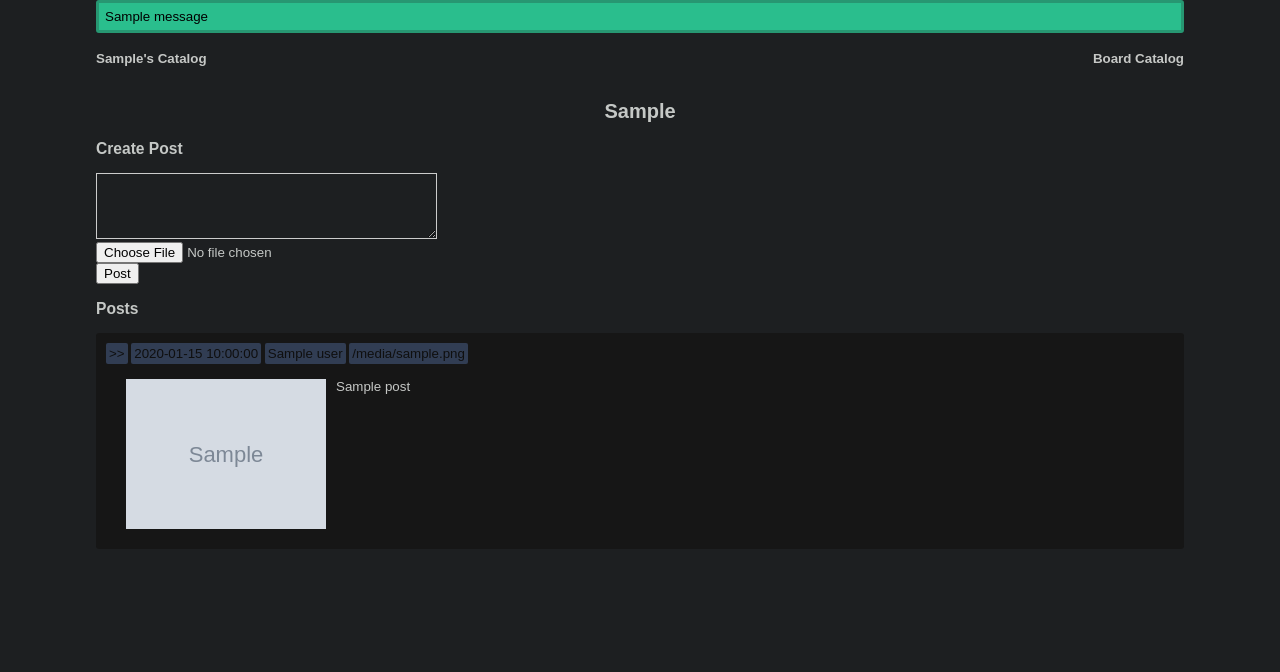
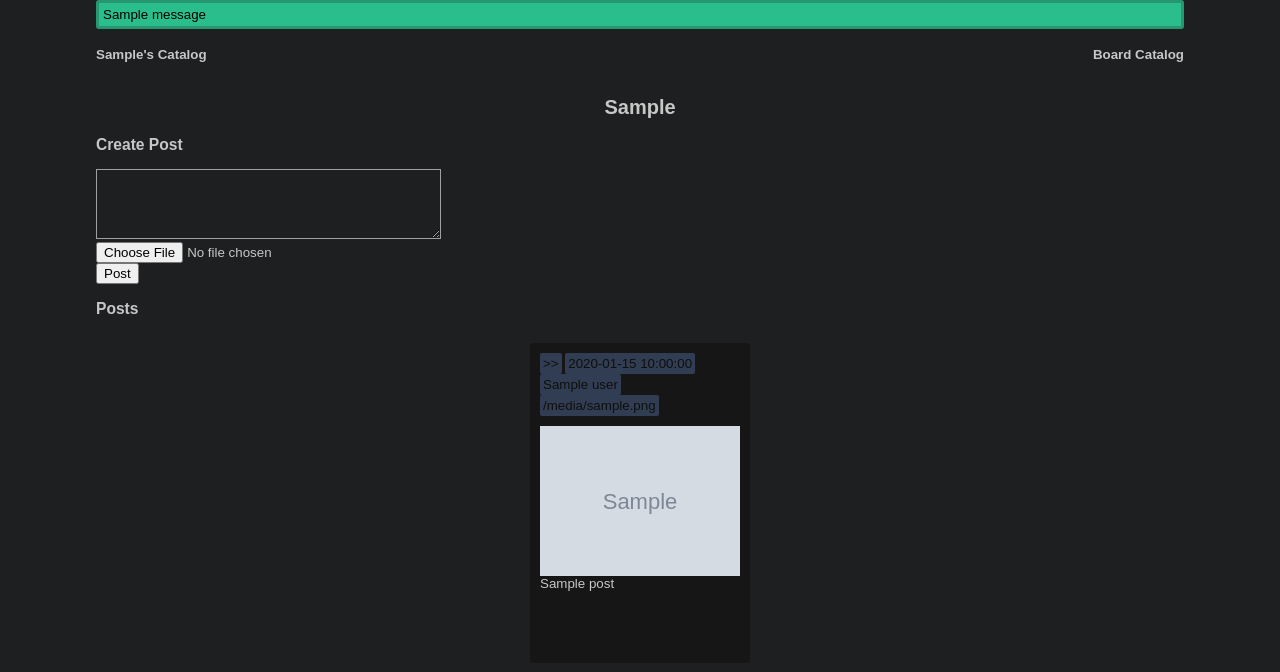
Before and after one commit to baronrustamov/Lamendo, a Flask app: template app/templates/board.html in a window 1280 px wide. Shown: the top 672 px of the page. Run offline with Flask 2, Linux system fonts and the light colour scheme; the template is opened without the code that fills it: most values are stand-ins (such as "Sample title", 1, 10 or a date in 2020); grey boxes marked "Sample" are stand-in pictures; one stand-in notice (Sample message) is shown; parts of the project's set-up code (start-up, migrations or seed data) failed here and were passed over; some libraries are stand-ins or nearby versions.

Commit message:
fix: modal resize, flash, catalog layout, img post upload

```diff
--- a/app/main.py
+++ b/app/main.py
@@ -43,6 +43,11 @@
 csrf = CSRFProtect(app)
 
 eastern = pytz.timezone('US/Eastern')
+
+
+@app.errorhandler(Exception)
+def all_exception_handler(error):
+   return 'Internal Server Error', 500
 
 
 @app.after_request
--- a/app/static/css/index.css
+++ b/app/static/css/index.css
@@ -48,8 +48,18 @@
 .post{
     background-color: #161616;
     padding: 10px;
-    margin-bottom: 10px;
+    margin: 10px;
     border-radius: 3px;
+    width: 200px;
+    height: 300px;
+    overflow: hidden;
+}
+
+.container {
+    display: flex;
+    flex-direction: row;
+    flex-wrap: wrap;
+    justify-content: center;
 }
 
 .title {
@@ -86,6 +96,16 @@
     padding-right: 20px;
 }
 
+.post_img_and_caption{
+    display: flex;
+    padding-top: 10px;
+    padding-bottom: 10px;
+    flex-direction: column;
+    flex-wrap: wrap;
+    justify-content: center;
+    word-break: break-all;
+}
+
 .formatted_text {
     word-break: break-all;
     white-space: pre-line;
@@ -119,9 +139,7 @@
 }
 
 .jump_link:visited {
-    text-decoration: underline;
     color:rgb(39, 151, 114);
-    padding: 2px;
 }
 
 .nav{
@@ -130,9 +148,11 @@
 }
 
 img {
-    margin-right: 10px;
-    padding-top: 0px;
     width: 200px;
+}
+
+.image_buffer {
+    padding-right: 10px;
 }
 
 ul {
@@ -141,20 +161,21 @@
     border-radius: 3px;
 }
 
-.modal_textarea{
-    max-width: 700px;
+.modal_textarea {
+    max-width: 800px;
     max-height: 500px;
     background-color : #1d1f21;
     color: #f1f1f1;
     font-family: arial,helvetica,sans-serif;
     font-size: 10pt;
-    border: 1px solid #CCC;
+    border: 1px solid rgb(160, 160, 160);
+    padding: 4px;
 }
 
-.modal{
+.modal {
     max-width: 900px;
-    max-height: 500px;
-    border: 1px solid #CCC;
+    max-height: 600px;
+    border: 1px solid rgb(160, 160, 160);
     padding: 12px;
     display: none;
     position: fixed;
@@ -162,12 +183,17 @@
     margin: 0 auto;
     top: 35%;
     background-color: #1d1f21;
+    cursor: move;
 }
 
-.flash{
-    padding: 6px;
+
+.flash_nav {
+    padding: 4px;
+    color: black;
     background-color: rgb(42, 190, 141);
     border: solid rgb(39, 151, 114);
     border-radius: 3px;
-    color: black;
+    display: flex;
+    justify-content: space-between;
+    cursor: pointer;
 }
--- a/app/static/js/index.js
+++ b/app/static/js/index.js
@@ -58,9 +58,11 @@
 });
 
 $('#form_img').change(function() {
+    $('.postform #feedback').html('');
+
     if(this.files[0].size > MAX_FILE_SIZE){
-    msg = `File size must be less than ${MAX_FILE_SIZE / 1024 / 1024} MB.`
-    this.value = null;
-    output_error_msg(msg);
+        let msg = `File size must be less than ${MAX_FILE_SIZE / 1024 / 1024} MB.`
+        $('.postform #feedback').html(msg);
+        this.value = null;
     };
 });
--- a/app/templates/board.html
+++ b/app/templates/board.html
@@ -22,14 +22,18 @@
 <div>
   {% if posts %}
     <h3>Posts</h3>
-    {% for post in posts %}
+    <div class="container">
+      {% for post in posts %}
       <div class="post">
+
         <div class="metadata">
           <button class="metabutton" report="" report_url="/{{board_acronym}}/{{post.post_id}}/report">>></button>
         </div>
-        {{ macros.metadata(post) }}
+
         <a href="{{ url_for('board_post', board_acronym=board_acronym, post_id=post.post_id) }}">
-          <div class="img_and_caption">
+          {{ macros.metadata(post) }}
+
+          <div class="post_img_and_caption">
             {% if post.img_filename %}
               <img src="{{url_for('static', filename='img_uploads/' + post.img_uid + '.' + post.img_ext)}}"/>
             {% endif %}
@@ -38,8 +42,10 @@
             {% endif %}
           </div>
         </a>
+
       </div>
-    {% endfor %}
+      {% endfor %}
+      </div>
   {% endif %}
 </div>
 
@@ -48,7 +54,7 @@
   <h3>Report</h3>
   <form id="report_form" action="" method="POST" enctype="multipart/form-data">
     <div class="modal_form">
-      <textarea class="modal_textarea" maxlength="500" type="text" name="form_text" rows="4" cols="48" placeholder="Report Reason"></textarea>
+      <textarea class="modal_textarea" maxlength="500" type="text" name="form_text" rows="8" cols="48" placeholder="Report Reason"></textarea>
     </div>
     <div feedback=""></div>
     <input type="submit" value="Submit">
--- a/app/templates/flash.html
+++ b/app/templates/flash.html
@@ -1,7 +1,21 @@
 {% with messages = get_flashed_messages(with_categories=true) %}
     {% if messages %}
         {% for category, message in messages %}
-            <div class="flash">{{ message }}</div>
+        <nav class="flash_nav" id="flash_close">
+            <div>
+                {{ message }}
+            </div>
+        </nav>
         {% endfor %}
     {% endif %}
 {% endwith %}
+
+<script>
+    $(document).ready(function() {
+
+      $('#flash_close').click(function() {
+        $(this).hide();
+      });
+
+    });
+  </script>
--- a/app/templates/layout.html
+++ b/app/templates/layout.html
@@ -4,8 +4,8 @@
   <head>
     <meta charset="utf-8">
     <title>Image Board</title>
-    <script src="https://ajax.googleapis.com/ajax/libs/jquery/3.4.1/jquery.min.js"></script>
-    <script src="https://ajax.googleapis.com/ajax/libs/jqueryui/1.11.4/jquery-ui.min.js" type="text/javascript"></script>
+    <script src="//code.jquery.com/jquery-1.12.4.js"></script>
+    <script src="//code.jquery.com/ui/1.12.1/jquery-ui.js"></script>
     <link href="{{ url_for('static', filename='css/index.css') }}" rel="stylesheet">
   </head>
 
--- a/app/templates/macros.html
+++ b/app/templates/macros.html
@@ -16,10 +16,13 @@
 {% macro data(record, type) %}
   <div class="img_and_caption">
     {% if record.img_filename %}
+      <div class="image_buffer">
         <a href="{{url_for('static', filename='img_uploads/' + record.img_uid + '.' + record.img_ext)}}">
           <img src="{{url_for('static', filename='img_uploads/' + record.img_uid +'.' +  record.img_ext)}}"/>
         </a>
+      </div>
     {% endif %}
+
     {% if type == "reply" %}
       <div class="formatted_text">{{ record.reply }}</div>
     {% else %}
```
Lines whose indentation alone changed are shown as unchanged.
